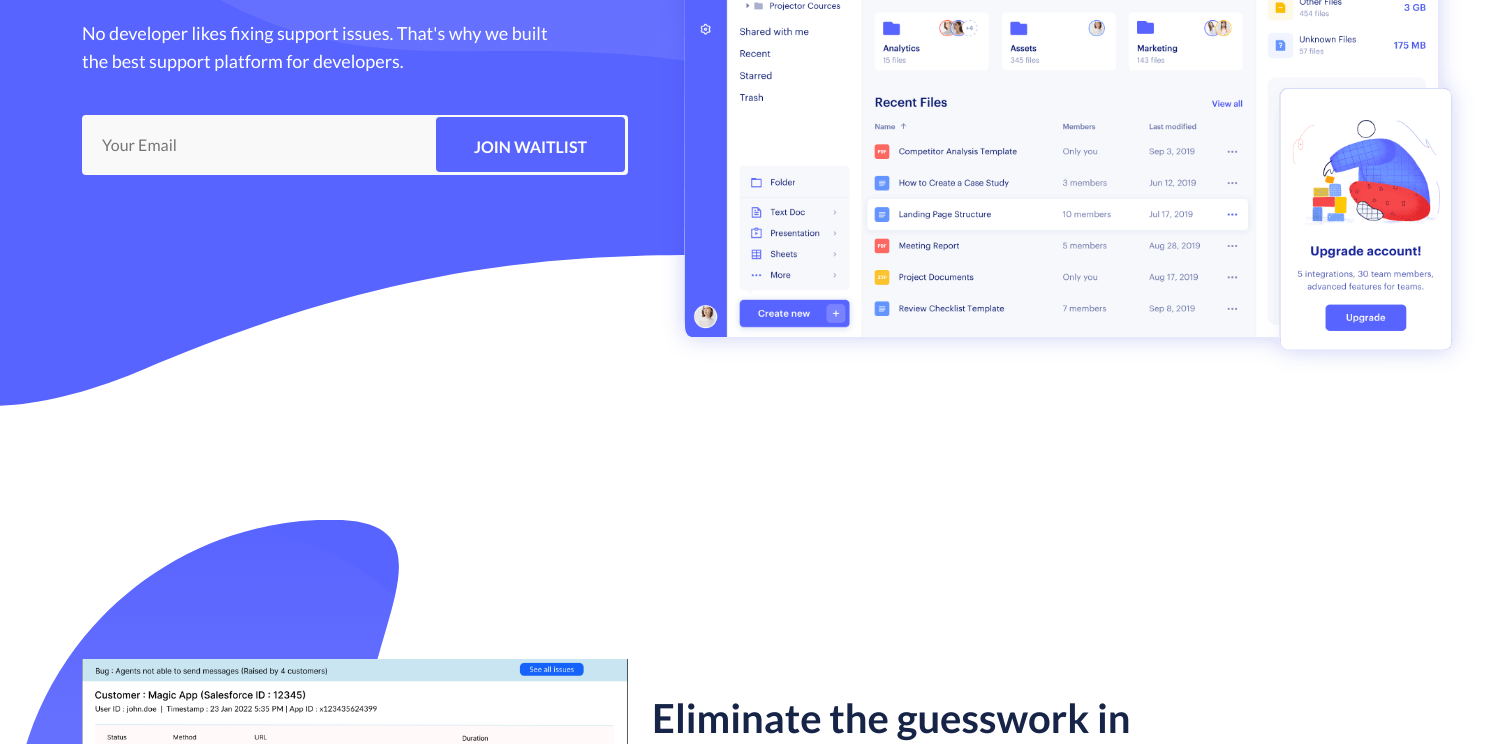
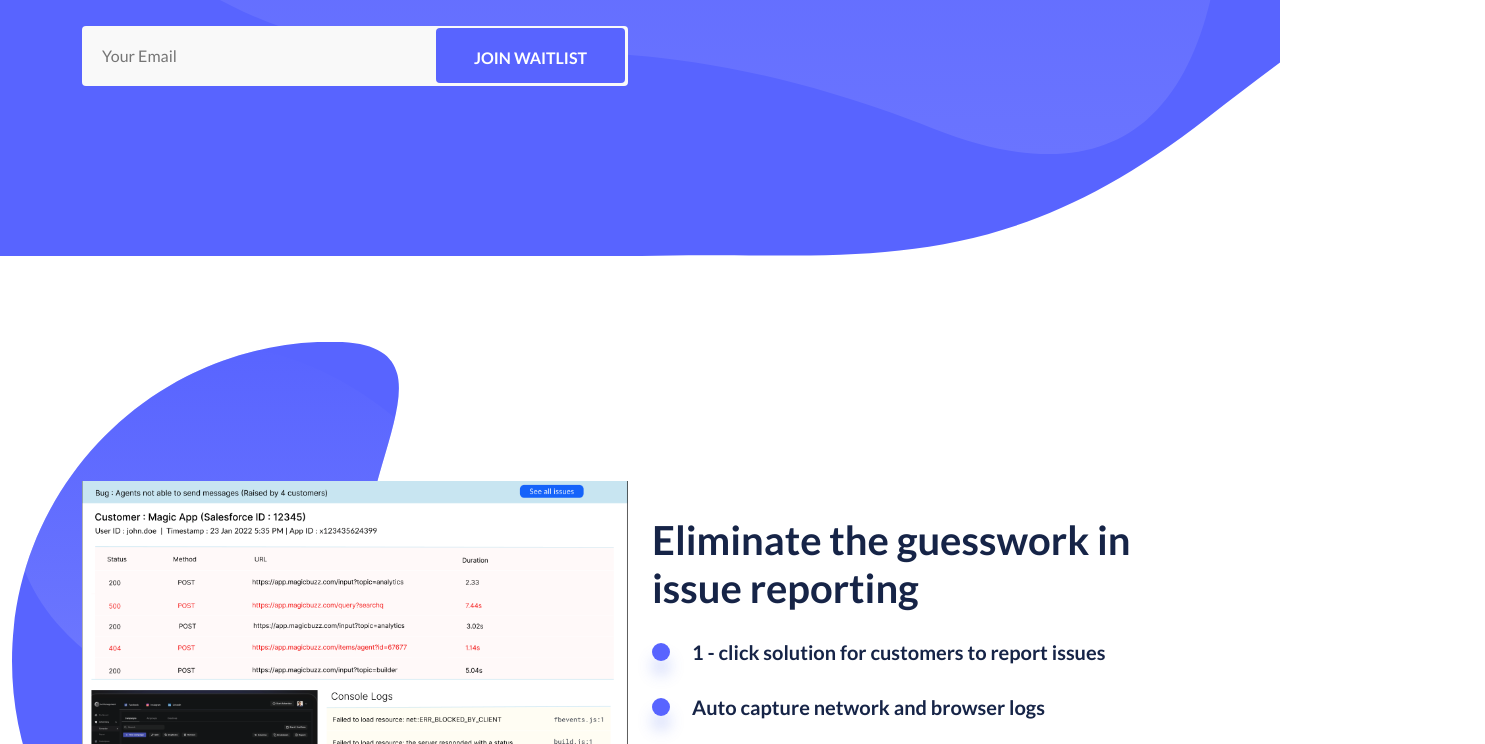
Before and after one commit to CovalAI/website, a plain HTML site: page index.html in a window 1280 px wide. Shown: the part 390-1134 px from the top of the page, 1485 px wide, since content can reach past the window. Drawn offline with Linux system fonts and the light colour scheme.

Commit message:
remove picture

```diff
--- a/index.html
+++ b/index.html
@@ -97,11 +97,6 @@
                 Join Waitlist
               </button>
             </form>
-          </div>
-        </div>
-        <div class="col-lg-6">
-          <div class="hero-img wow fadeInUp" data-wow-delay=".5s">
-            <img src="assets/img/hero/hero-img.png" alt="" />
           </div>
         </div>
       </div>
```
